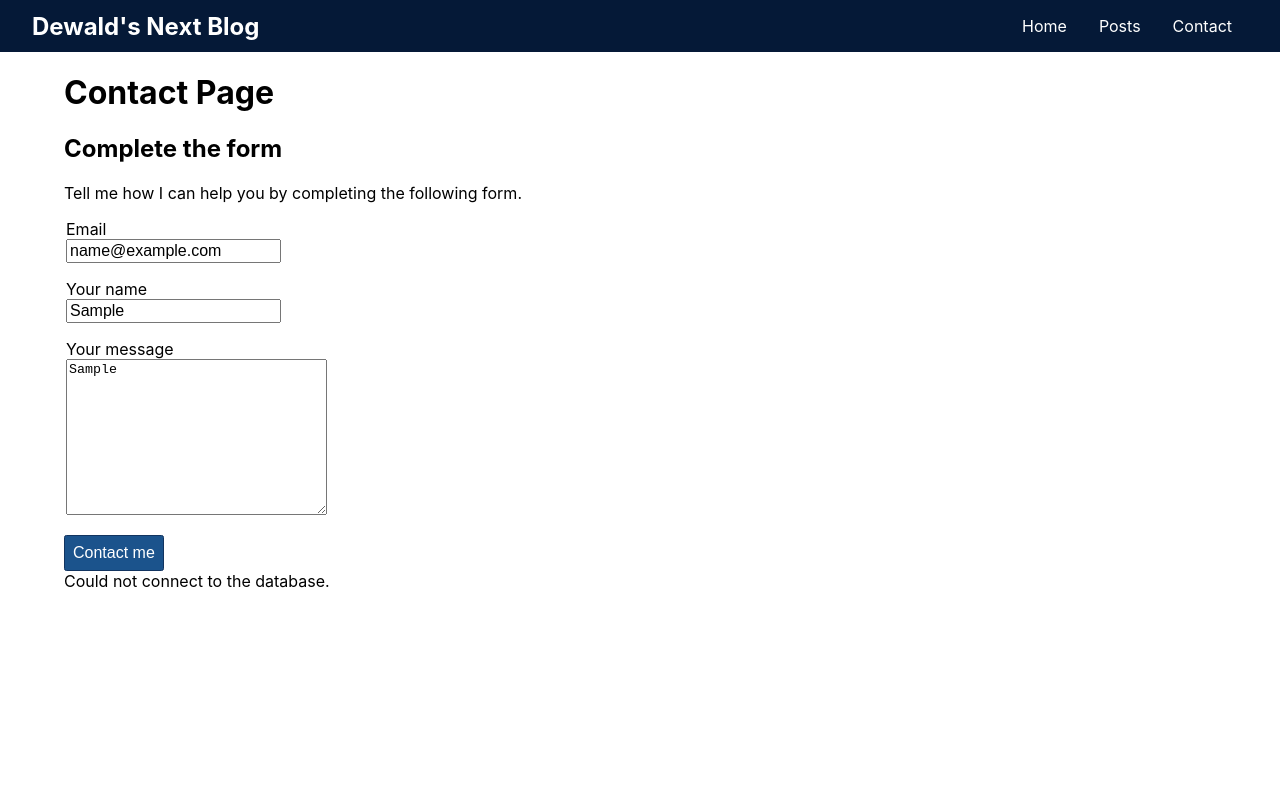
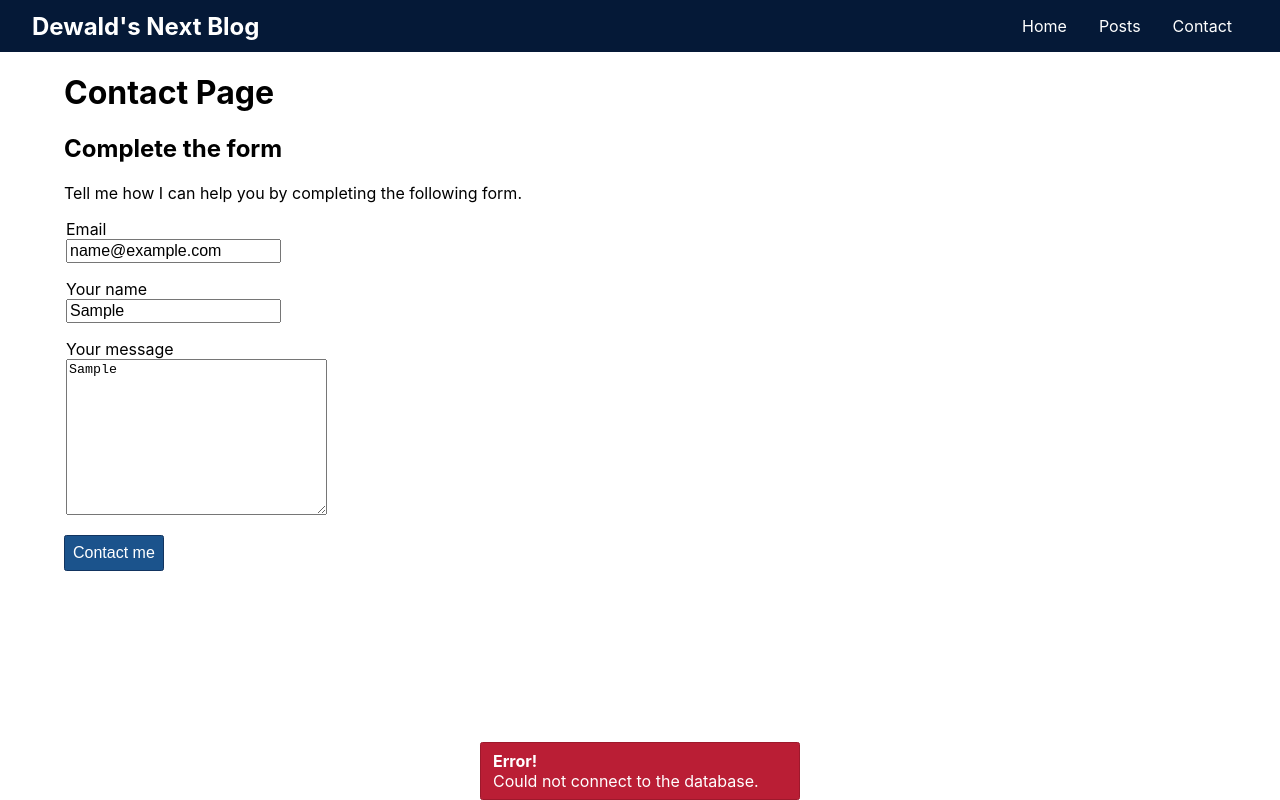
Before and after one commit to dewald-els/nextjs-blog, a Next.js app: page /contact in a window 1280 px wide. Both pictures are taken after typing "name@example.com", "Sample", "Sample" into the empty fields and a click on the button "Contact me". Built offline with nearby package versions, Linux system fonts and the light colour scheme; no server answers; the database is empty.

Commit message:
feat: React Portals

```diff
--- a/components/forms/contact/contact-form.js
+++ b/components/forms/contact/contact-form.js
@@ -1,10 +1,16 @@
 import css from "./contact-form.module.css";
 import { useRef, useState } from "react";
 import { createMessage } from "./contact-api";
+import Notification from "../../notification/notification";
 
 export default function ContactForm() {
 
 	const [contactResult, setContactResult] = useState();
+	const [contactState, setContactState] = useState({
+		title: "",
+		status: "",
+		message: "",
+	});
 	const formRef = useRef();
 	const emailRef = useRef();
 	const nameRef = useRef();
@@ -13,16 +19,31 @@ export default function ContactForm() {
 	const onSubmit = async (event) => {
 		event.preventDefault();
 
+		setContactState({
+			title: "Sending!",
+			message: "Message is sending...",
+			status: "",
+		});
+
 		const name = nameRef.current.value;
 		const email = emailRef.current.value;
 		const message = messageRef.current.value;
 
-		const { error, data } = await createMessage(name, email, message);
+
+		const { error } = await createMessage(name, email, message);
 		if (error !== null) {
-			setContactResult(error);
+			setContactState({
+				title: "Error!",
+				status: "error",
+				message: error,
+			});
 		} else {
 			formRef.current.reset();
-			setContactResult(data);
+			setContactState({
+				title: "Success!",
+				status: "success",
+				message: "Successfully sent message!",
+			});
 		}
 	};
 
@@ -50,7 +71,9 @@ export default function ContactForm() {
 				<div>
 					<button type="submit">Contact me</button>
 				</div>
-				{contactResult && <div>{contactResult}</div>}
+				{contactState.title &&
+					<Notification title={contactState.title} message={contactState.message} status={contactState.status} />
+				}
 			</form>
 		</section>
 	);
--- /dev/null
+++ b/components/notification/notification.js
@@ -0,0 +1,24 @@
+import css from "./notification.module.css";
+import ReactDOM from "react-dom";
+
+export default function Notification(props) {
+	const { status = "success", title = "Notification", message = "" } = props;
+
+	let cssClass = css.Notification_Bar;
+	if (status === "success") {
+		cssClass += " " + css.Notification_Bar__Success;
+	}
+
+	if (status === "error") {
+		cssClass += " " + css.Notification_Bar__Error;
+	}
+
+	return ReactDOM.createPortal((
+		<div className={css.Notification}>
+			<div className={cssClass}>
+				<h4>{title}</h4>
+				<p>{message}</p>
+			</div>
+		</div>
+	), document.getElementById("notifications"));
+}
--- /dev/null
+++ b/components/notification/notification.module.css
@@ -0,0 +1,35 @@
+.Notification {
+    color: white;
+    position: fixed;
+    bottom: 0;
+    width: 100%;
+}
+
+.Notification h4 {
+    margin: 0;
+}
+
+.Notification p {
+    margin: 0;
+}
+
+.Notification_Bar {
+    display: block;
+    width: 320px;
+    margin: 0 auto;
+    background: #061826;
+    padding: .5rem .75rem;
+    border-radius: .15rem;
+    border: 1px solid #030a11;
+}
+
+.Notification_Bar__Success {
+    background: #74ba1e;
+    border: 1px solid #5e9619;
+}
+
+
+.Notification_Bar__Error {
+    background: #ba1e35;
+    border: 1px solid #9d192c;
+}
--- a/pages/_document.js
+++ b/pages/_document.js
@@ -8,6 +8,7 @@ export default class MyDocument extends Document {
 				<body>
 					<Main />
 					<NextScript />
+					<div id="notifications"></div>
 				</body>
 			</Html>
 		);
```
